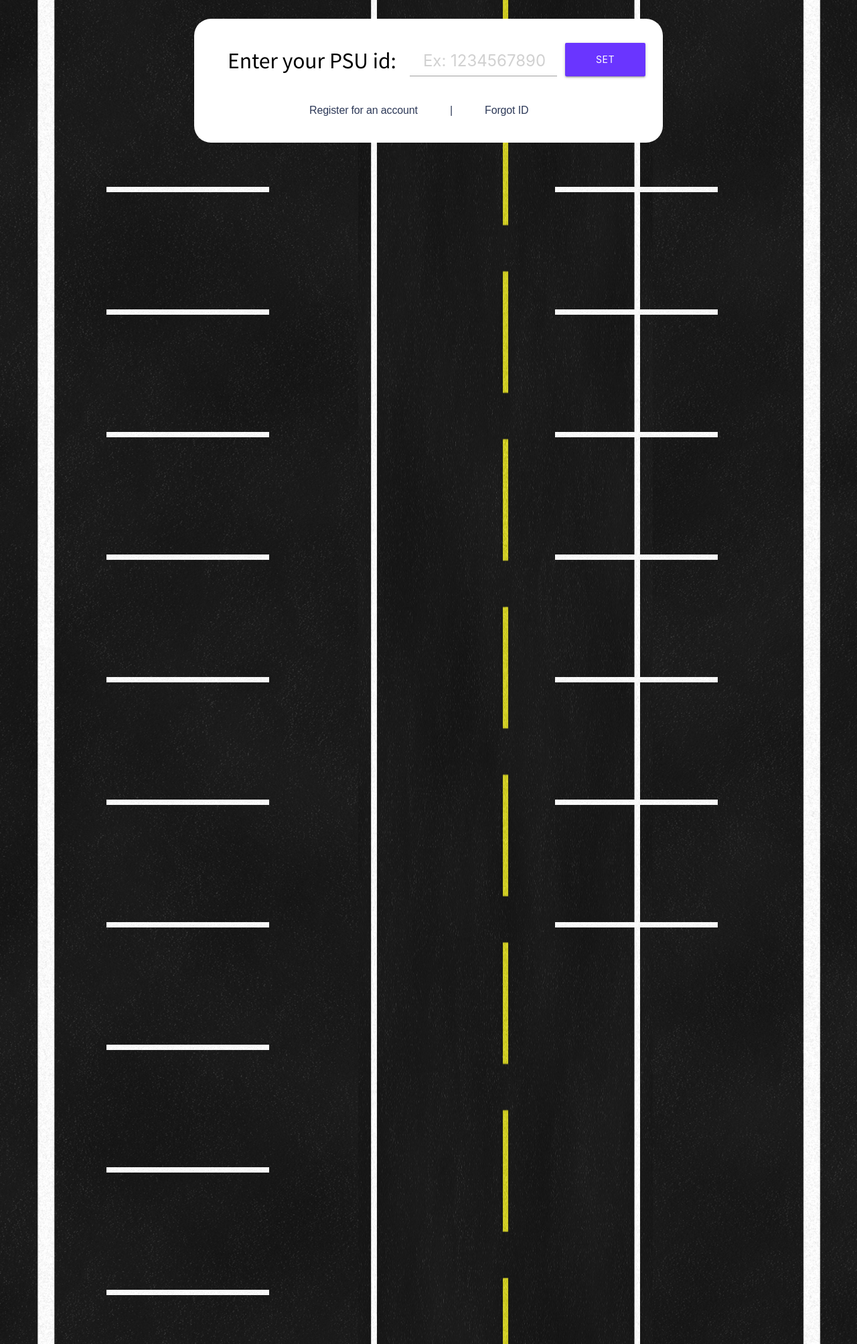
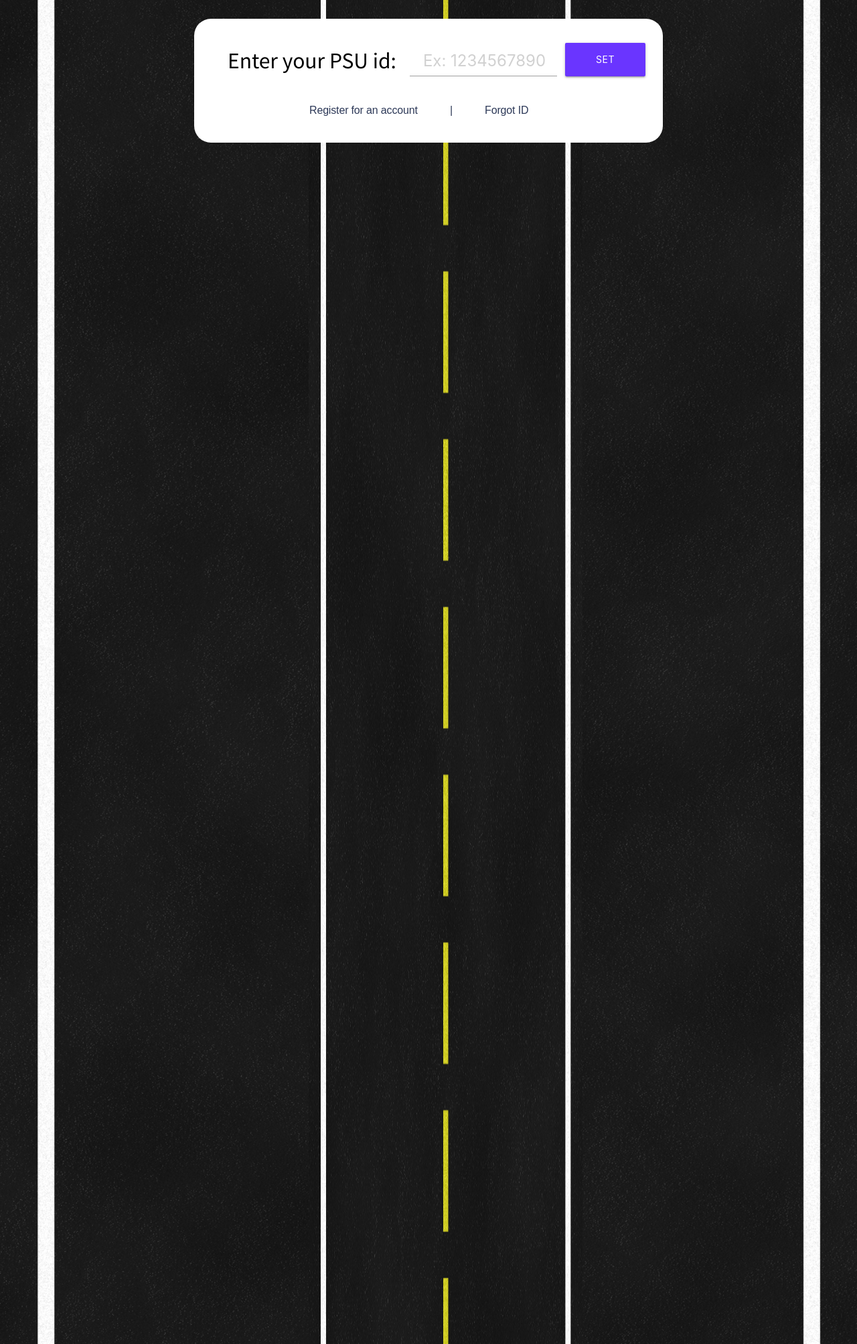
Before and after one commit to creethewolf/parking-app, a PHP site: page /SignedIn/map.html in a window 1280 px wide. Shown: the part 113-2120 px from the top of the page at 67% size. Run offline with PHP 8.4, Linux system fonts and the light colour scheme; some libraries are stand-ins or nearby versions.

Commit message:
new colors/borders

```diff
--- a/SignedIn/map.html
+++ b/SignedIn/map.html
@@ -20,11 +20,23 @@
     <link rel="stylesheet" href="../style.css">
 
 <style>
+
+html, body{
+width: 100%;
+    height:100%;
+}
+
+
+
 body{
   background-image: url("road.jpg") !important;
   background-size: cover !important;
   margin-top: 0em;
   background-repeat: repeat;
+
+
+
+
 
 }
 
@@ -126,7 +138,12 @@ input, h3, #font{
     z-index:-1;
     position: relative;
 
-}
+}/* trying to handle window size changes
+@media screen and (min-width: 800px) { !*The following CSS runs only for displays with a width (in pixels) of more than 800px*!
+     {
+        background-color: lightblue;
+    }
+}*/
 
 </style>
 </head>
@@ -249,7 +266,7 @@ input, h3, #font{
 
     </div>
 
-    <img  style="position:absolute; top:392px; right:878px; WIDTH:19%; HEIGHT:1%;" SRC="lines.png" >
+    <!--<img  style="position:absolute; top:392px; right:878px; WIDTH:19%; HEIGHT:1%;" SRC="lines.png" >
     <img  style="position:absolute; top:575px; right:878px; WIDTH:19%; HEIGHT:1%;" SRC="lines.png" >
     <img  style="position:absolute; top:758px; right:878px; WIDTH:19%; HEIGHT:1%;" SRC="lines.png" >
     <img  style="position:absolute; top:941px; right:878px; WIDTH:19%; HEIGHT:1%;" SRC="lines.png" >
@@ -266,19 +283,20 @@ input, h3, #font{
     <img  style="position:absolute; top:941px; right:208px; WIDTH:19%; HEIGHT:1%;" SRC="lines.png" >
     <img  style="position:absolute; top:1124px; right:208px; WIDTH:19%; HEIGHT:1%;" SRC="lines.png" >
     <img  style="position:absolute; top:1307px; right:208px; WIDTH:19%; HEIGHT:1%;" SRC="lines.png" >
-    <img  style="position:absolute; top:1490px; right:208px; WIDTH:19%; HEIGHT:1%;" SRC="lines.png" >
+    <img  style="position:absolute; top:1490px; right:208px; WIDTH:19%; HEIGHT:1%;" SRC="lines.png" >-->
 
 
-        <div class = "inline-block">
-            <img class="road" style="position:absolute; top:100px; left:535px; WIDTH:440px; HEIGHT:2020px" SRC="road.jpg" >
-</div>
+
+
+    <div class = "inline-block">
+            <img class="road" style="position:absolute; top:100px; left:36%; right:535px; WIDTH:32%; HEIGHT:2020px" SRC="road.jpg" >
+        </div>
 
 
 
         <div class = "inline-block">
     <ul id="companies_ul2" class="collection"></ul>
     </div>
-        </div>
 
     <div class = "inline-block">
     <ul id="companies_ul3" class="collection"></ul>
@@ -287,6 +305,8 @@ input, h3, #font{
     <div class = "inline-block">
     <ul id="companies_ul4" class="collection"></ul>
     </div>
+</div>
+</div>
 
 <!--    <img style="position:absolute; top: 1540px; left:970px; WIDTH:200px; HEIGHT:300px" SRC="tree.png" >-->
 
--- a/js/app.js
+++ b/js/app.js
@@ -703,7 +703,7 @@ const renderCompany = (doc) => {
 
         console.log(availability);
     if (doc.data().availability == 1) {
-        li.style.background ="#631adb";
+        li.style.background ="#48474d";
     }
 
     if (doc.data().availability == 0) {
@@ -771,7 +771,7 @@ const renderCompany = (doc) => {
     if(doc.data().issue == 0 && doc.data().availability == 1){
 
                             li.appendChild(r);
-                            li.style.background ="#631adb";
+                            li.style.background ="#48474d";
 
 
     }
--- a/style.css
+++ b/style.css
@@ -4,10 +4,11 @@
     padding: 0;
     margin: 0;
     text-align: left;
-    width: 23em;
+    width: 28%;
     border: none;
     position: absolute;
     top: 360px;
+
 
 
 }
@@ -19,7 +20,7 @@
     padding: 0;
     margin: 0;
     text-align: left;
-    width: 23em;
+    width: 28%;
     border: none;
     position: absolute;
     top: 360px;
@@ -57,9 +58,10 @@
 {
     margin: 4em 4.2em;
     height: 6em;
-    width: 14.2em;
-    border-radius: 25px;
-    border: none;
+    width: 56%;
+    border-radius: 0px;
+    border-top: 10px solid white;
+    border-bottom: 10px solid white;
 }
 
 
@@ -68,9 +70,9 @@
 {
     margin: 4em 4.2em;
     height: 6em;
-    width: 14.2em;
-    border-radius: 25px;
-    border: none;
+    width: 56%;
+    border-top: 10px solid white;
+    border-bottom: 10px solid white;
 }
 
 
@@ -233,11 +235,15 @@ p{
 .inline-block{
     vertical-align: top;
     display: inline-block;
-    width: 33%
+    width: 33%;
+    text-align: center;
 }
 
 .inline-block2{
     vertical-align: top;
     display: inline-block;
-    width: 40%
+    width: 33%
 }
+
+#boom{
+}
```
